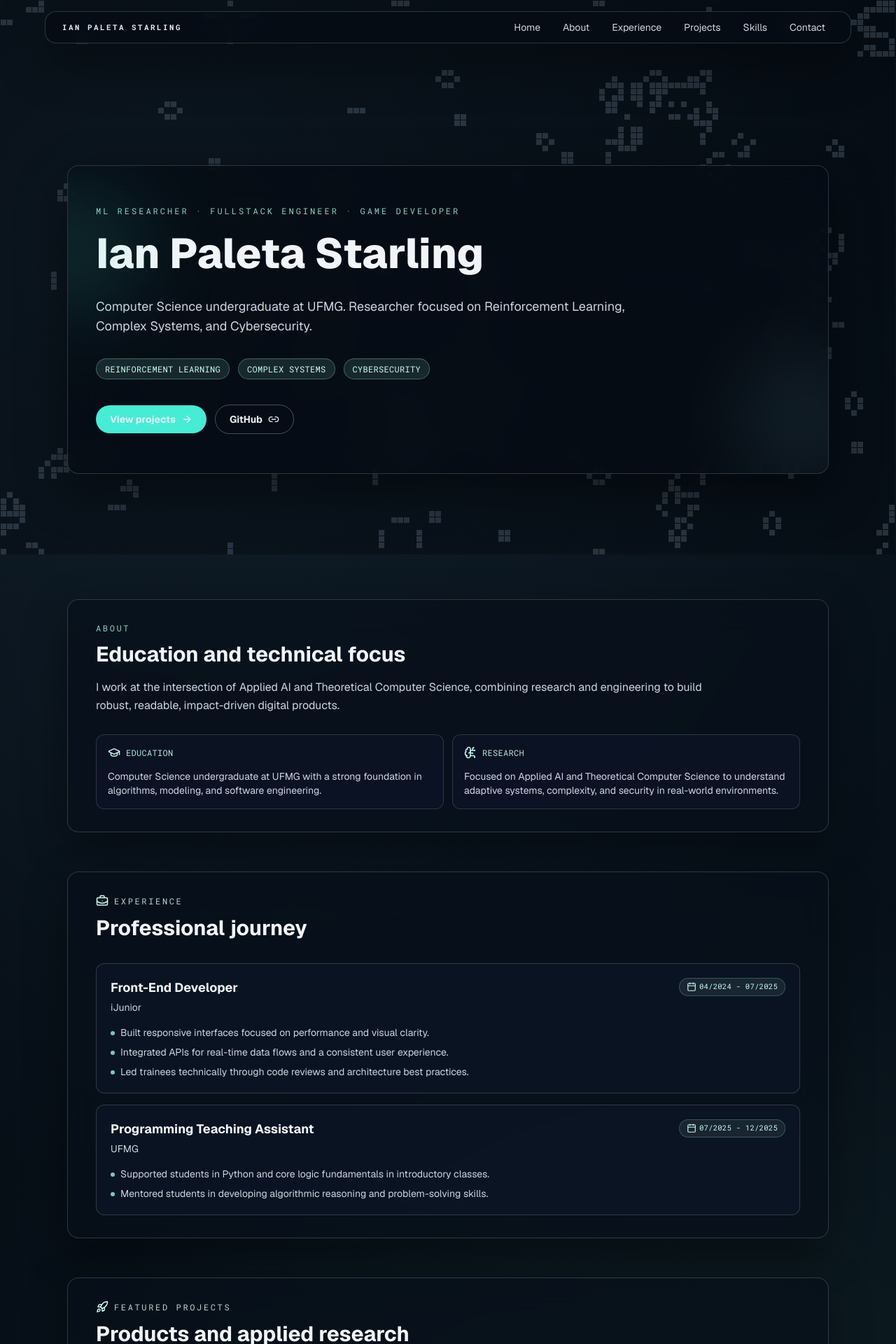
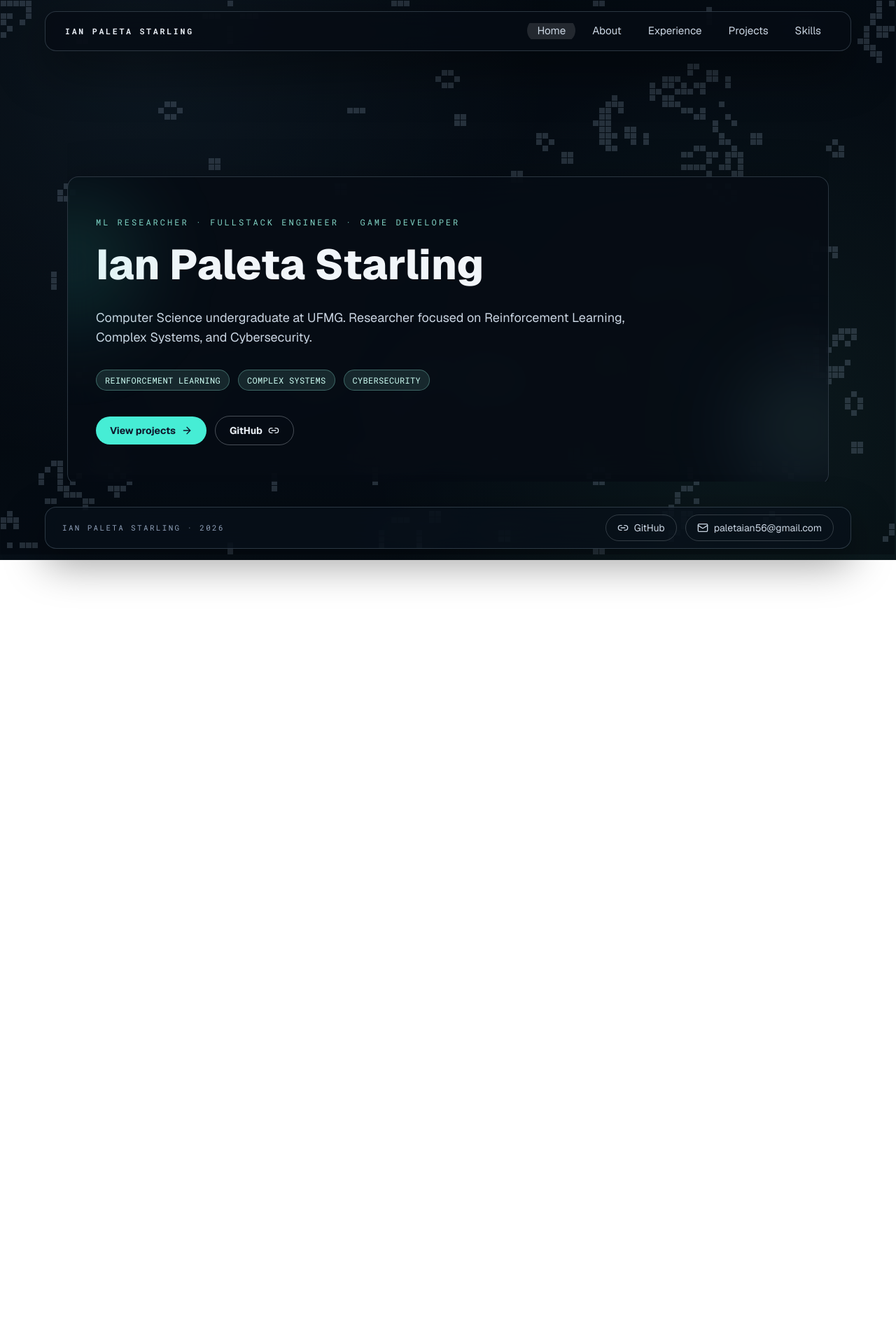
Before and after one commit to pl1an/portfolio, a React (Vite) app: page / in a window 1280 px wide. Shown: the top 1920 px of the page at 70% size. After the commit the page ends 800 px from the top, so only its background shows below. Built offline with nearby package versions, Linux system fonts and the light colour scheme.

Commit message:
feat: lateral scroll section focus

```diff
--- a/src/App.tsx
+++ b/src/App.tsx
@@ -1,3 +1,5 @@
+import { AnimatePresence, motion } from 'framer-motion'
+import { useCallback, useEffect, useRef, useState } from 'react'
 import { AboutSection } from './components/AboutSection'
 import { ExperienceSection } from './components/ExperienceSection'
 import { Footer } from './components/Footer'
@@ -15,28 +17,215 @@ import {
   specialties,
 } from './data/portfolioData'
 
+const SECTION_ORDER = ['#home', '#about', '#experience', '#projects'] as const
+const TRANSITION_LOCK_MS = 860
+
 function App() {
+  const [activeSectionIndex, setActiveSectionIndex] = useState(0)
+  const [direction, setDirection] = useState<1 | -1>(1)
+  const isTransitioningRef = useRef(false)
+  const wheelAccumulatorRef = useRef(0)
+  const touchStartYRef = useRef<number | null>(null)
+  const focusNavItems = navItems.filter((item) => item.href !== '#contact')
+
+  useEffect(() => {
+    const previousOverflow = document.body.style.overflow
+    const previousOverscrollY = document.body.style.overscrollBehaviorY
+
+    document.body.style.overflow = 'hidden'
+    document.body.style.overscrollBehaviorY = 'none'
+
+    return () => {
+      document.body.style.overflow = previousOverflow
+      document.body.style.overscrollBehaviorY = previousOverscrollY
+    }
+  }, [])
+
+  const navigateToSection = useCallback((nextIndex: number) => {
+    const boundedIndex = Math.min(Math.max(nextIndex, 0), SECTION_ORDER.length - 1)
+
+    if (boundedIndex === activeSectionIndex || isTransitioningRef.current) {
+      return
+    }
+
+    isTransitioningRef.current = true
+    setDirection(boundedIndex > activeSectionIndex ? 1 : -1)
+    setActiveSectionIndex(boundedIndex)
+
+    window.setTimeout(() => {
+      isTransitioningRef.current = false
+    }, TRANSITION_LOCK_MS)
+  }, [activeSectionIndex])
+
+  const handleNavigateByHref = useCallback((href: string) => {
+    if (href === '#contact') {
+      return
+    }
+
+    const normalizedHref = href === '#skills' ? '#about' : href
+
+    const index = SECTION_ORDER.indexOf(normalizedHref as (typeof SECTION_ORDER)[number])
+    if (index !== -1) {
+      navigateToSection(index)
+    }
+  }, [navigateToSection])
+
+  const handleWheel: React.WheelEventHandler<HTMLElement> = (event) => {
+    event.preventDefault()
+
+    if (isTransitioningRef.current) {
+      return
+    }
+
+    wheelAccumulatorRef.current += event.deltaY
+
+    if (wheelAccumulatorRef.current > 42) {
+      wheelAccumulatorRef.current = 0
+      navigateToSection(activeSectionIndex + 1)
+    } else if (wheelAccumulatorRef.current < -42) {
+      wheelAccumulatorRef.current = 0
+      navigateToSection(activeSectionIndex - 1)
+    }
+  }
+
+  const handleTouchStart: React.TouchEventHandler<HTMLElement> = (event) => {
+    touchStartYRef.current = event.touches[0]?.clientY ?? null
+  }
+
+  const handleTouchEnd: React.TouchEventHandler<HTMLElement> = (event) => {
+    if (isTransitioningRef.current || touchStartYRef.current == null) {
+      return
+    }
+
+    const touchEndY = event.changedTouches[0]?.clientY
+    if (typeof touchEndY !== 'number') {
+      return
+    }
+
+    const deltaY = touchStartYRef.current - touchEndY
+    touchStartYRef.current = null
+
+    if (Math.abs(deltaY) < 45) {
+      return
+    }
+
+    if (deltaY > 0) {
+      navigateToSection(activeSectionIndex + 1)
+    } else {
+      navigateToSection(activeSectionIndex - 1)
+    }
+  }
+
+  useEffect(() => {
+    const onKeyDown = (event: KeyboardEvent) => {
+      if (isTransitioningRef.current) {
+        return
+      }
+
+      if (event.key === 'ArrowDown' || event.key === 'PageDown' || event.key === ' ') {
+        event.preventDefault()
+        navigateToSection(activeSectionIndex + 1)
+      }
+
+      if (event.key === 'ArrowUp' || event.key === 'PageUp') {
+        event.preventDefault()
+        navigateToSection(activeSectionIndex - 1)
+      }
+    }
+
+    window.addEventListener('keydown', onKeyDown)
+    return () => {
+      window.removeEventListener('keydown', onKeyDown)
+    }
+  }, [activeSectionIndex, navigateToSection])
+
+  const currentSection = [
+    {
+      id: 'home',
+      content: (
+        <HeroSection
+          name={profile.name}
+          bio={profile.bio}
+          github={profile.github}
+          specialties={specialties}
+          onViewProjects={() => handleNavigateByHref('#projects')}
+        />
+      ),
+    },
+    {
+      id: 'about',
+      content: (
+        <div className="hide-scrollbar h-full overflow-y-auto pr-1">
+          <div className="flex flex-col gap-6">
+            <AboutSection about={profile.about} sectionClassName="pt-0" />
+            <SkillsSection skills={skills} sectionClassName="pt-0" />
+          </div>
+        </div>
+      ),
+    },
+    {
+      id: 'experience',
+      content: <ExperienceSection experiences={experiences} />,
+    },
+    {
+      id: 'projects',
+      content: <ProjectsSection projects={projects} />,
+    },
+  ][activeSectionIndex]
+
   return (
-    <div className="relative isolate">
+    <div className="relative isolate h-[100svh] overflow-hidden">
       <GameOfLifeBackground />
 
-      <div className="relative z-10">
-        <Header navItems={navItems} name={profile.name} />
+      <div className="relative z-10 h-full">
+        <Header
+          navItems={focusNavItems}
+          name={profile.name}
+          activeHref={SECTION_ORDER[activeSectionIndex]}
+          activeAliasHrefs={SECTION_ORDER[activeSectionIndex] === '#about' ? ['#skills'] : undefined}
+          onNavigate={handleNavigateByHref}
+        />
 
-        <main className="mx-auto w-full max-w-6xl px-4 pt-28 sm:px-6 lg:px-8">
-          <HeroSection
-            name={profile.name}
-            bio={profile.bio}
-            github={profile.github}
-            specialties={specialties}
-          />
-          <AboutSection about={profile.about} />
-          <ExperienceSection experiences={experiences} />
-          <ProjectsSection projects={projects} />
-          <SkillsSection skills={skills} />
+        <main
+          onWheel={handleWheel}
+          onTouchStart={handleTouchStart}
+          onTouchEnd={handleTouchEnd}
+          className="mx-auto h-full w-full max-w-6xl overflow-hidden px-4 pb-28 pt-32 sm:px-6 lg:px-8"
+        >
+          <div className="relative h-full w-full overflow-hidden">
+            <AnimatePresence initial={false} custom={direction} mode="sync">
+              <motion.div
+                key={currentSection.id}
+                custom={direction}
+                variants={{
+                  enter: (currentDirection: 1 | -1) => ({
+                    x: currentDirection > 0 ? '115%' : '-115%',
+                  }),
+                  center: {
+                    x: 0,
+                  },
+                  exit: (currentDirection: 1 | -1) => ({
+                    x: currentDirection > 0 ? '-115%' : '115%',
+                  }),
+                }}
+                initial="enter"
+                animate="center"
+                exit="exit"
+                transition={{
+                  duration: 0.82,
+                  ease: [0.22, 1, 0.36, 1],
+                }}
+                className="absolute inset-0 h-full w-full will-change-transform"
+              >
+                {currentSection.content}
+              </motion.div>
+            </AnimatePresence>
+          </div>
         </main>
 
-        <Footer github={profile.github} email={profile.email} />
+        <div className="fixed inset-x-0 bottom-4 z-20 px-4 sm:px-6 lg:px-8">
+          <Footer github={profile.github} email={profile.email} docked />
+        </div>
       </div>
     </div>
   )
--- a/src/components/AboutSection.tsx
+++ b/src/components/AboutSection.tsx
@@ -3,17 +3,18 @@ import { BrainCircuit, GraduationCap } from 'lucide-react'
 
 type AboutSectionProps = {
   about: string
+  sectionClassName?: string
 }
 
-export function AboutSection({ about }: AboutSectionProps) {
+export function AboutSection({ about, sectionClassName = 'pt-14' }: AboutSectionProps) {
   return (
     <motion.section
       id="about"
-      initial={{ opacity: 0, y: 32 }}
-      whileInView={{ opacity: 1, y: 0 }}
+      initial={{ y: 32 }}
+      whileInView={{ y: 0 }}
       viewport={{ once: true, amount: 0.25 }}
       transition={{ duration: 0.55, ease: 'easeOut' }}
-      className="pt-14"
+      className={sectionClassName}
     >
       <div className="glass-card px-6 py-8 sm:px-10">
         <p className="mono-label text-xs uppercase tracking-[0.22em] text-teal-200/85">About</p>
--- a/src/components/ExperienceSection.tsx
+++ b/src/components/ExperienceSection.tsx
@@ -10,8 +10,8 @@ export function ExperienceSection({ experiences }: ExperienceSectionProps) {
   return (
     <motion.section
       id="experience"
-      initial={{ opacity: 0, y: 30 }}
-      whileInView={{ opacity: 1, y: 0 }}
+      initial={{ y: 30 }}
+      whileInView={{ y: 0 }}
       viewport={{ once: true, amount: 0.2 }}
       transition={{ duration: 0.55, ease: 'easeOut' }}
       className="pt-14"
@@ -28,8 +28,8 @@ export function ExperienceSection({ experiences }: ExperienceSectionProps) {
           {experiences.map((item, index) => (
             <motion.article
               key={`${item.organization}-${item.period}`}
-              initial={{ opacity: 0, x: index % 2 === 0 ? -20 : 20 }}
-              whileInView={{ opacity: 1, x: 0 }}
+              initial={{ x: index % 2 === 0 ? -20 : 20 }}
+              whileInView={{ x: 0 }}
               viewport={{ once: true, amount: 0.45 }}
               transition={{ duration: 0.45, delay: index * 0.08, ease: 'easeOut' }}
               className="rounded-xl border border-slate-200/18 bg-slate-900/52 p-5"
--- a/src/components/Footer.tsx
+++ b/src/components/Footer.tsx
@@ -4,19 +4,23 @@ import { Link2, Mail } from 'lucide-react'
 type FooterProps = {
   github: string
   email: string
+  docked?: boolean
 }
 
-export function Footer({ github, email }: FooterProps) {
+export function Footer({ github, email, docked = false }: FooterProps) {
   return (
     <motion.footer
       id="contact"
-      initial={{ opacity: 0, y: 18 }}
-      whileInView={{ opacity: 1, y: 0 }}
-      viewport={{ once: true, amount: 0.5 }}
+      initial={docked ? { opacity: 1, y: 0 } : { opacity: 0, y: 18 }}
+      animate={{ opacity: 1, y: 0 }}
       transition={{ duration: 0.5, ease: 'easeOut' }}
-      className="pb-14 pt-12"
+      className={docked ? 'w-full' : 'pb-14 pt-12'}
     >
-      <div className="glass-card mx-auto flex max-w-6xl flex-col items-center justify-between gap-5 px-6 py-6 text-slate-300 sm:flex-row sm:px-8">
+      <div
+        className={`glass-card mx-auto flex max-w-6xl flex-col items-center justify-between text-slate-300 sm:flex-row ${
+          docked ? 'gap-2 px-4 py-2.5 sm:px-6' : 'gap-5 px-6 py-6 sm:px-8'
+        }`}
+      >
         <p className="mono-label text-[0.68rem] uppercase tracking-[0.22em] text-slate-400">
           Ian Paleta Starling · {new Date().getFullYear()}
         </p>
--- a/src/components/Header.tsx
+++ b/src/components/Header.tsx
@@ -4,34 +4,53 @@ import type { NavItem } from '../data/portfolioData'
 type HeaderProps = {
   navItems: NavItem[]
   name: string
+  activeHref: string
+  activeAliasHrefs?: string[]
+  onNavigate: (href: string) => void
 }
 
-export function Header({ navItems, name }: HeaderProps) {
+export function Header({ navItems, name, activeHref, activeAliasHrefs, onNavigate }: HeaderProps) {
   return (
-    <header className="fixed inset-x-0 top-4 z-30 px-4 sm:px-6">
+    <header className="fixed inset-x-0 top-4 z-30 px-4 sm:px-6 lg:px-8">
       <motion.div
         initial={{ opacity: 0, y: -18 }}
         animate={{ opacity: 1, y: 0 }}
         transition={{ duration: 0.55, ease: 'easeOut' }}
-        className="glass-card-strong mx-auto flex w-full max-w-6xl items-center justify-between gap-4 px-4 py-3 sm:px-6"
+        className="glass-card-strong mx-auto flex w-full max-w-6xl items-center justify-between gap-5 px-5 py-4 sm:px-7"
       >
         <a
           href="#home"
-          className="mono-label text-[0.67rem] font-semibold uppercase tracking-[0.24em] text-teal-200/90"
+          onClick={(event) => {
+            event.preventDefault()
+            onNavigate('#home')
+          }}
+          className="mono-label text-[0.72rem] font-semibold uppercase tracking-[0.24em] text-teal-200/90"
         >
           {name}
         </a>
 
         <nav aria-label="Main navigation" className="overflow-x-auto">
-          <ul className="flex min-w-max items-center gap-1.5 text-sm text-slate-300 sm:gap-2">
+          <ul className="flex min-w-max items-center gap-2 text-[0.95rem] text-slate-300 sm:gap-2.5">
             {navItems.map((item) => (
               <li key={item.href}>
+                {(() => {
+                  const isActive = activeHref === item.href || activeAliasHrefs?.includes(item.href)
+
+                  return (
                 <a
                   href={item.href}
-                  className="rounded-full px-3 py-1.5 transition hover:bg-white/10 hover:text-white"
+                  onClick={(event) => {
+                    event.preventDefault()
+                    onNavigate(item.href)
+                  }}
+                  className={`rounded-full px-3.5 py-2 transition hover:bg-white/10 hover:text-white ${
+                    isActive ? 'bg-white/12 text-white' : ''
+                  }`}
                 >
                   {item.label}
                 </a>
+                  )
+                })()}
               </li>
             ))}
           </ul>
--- a/src/components/HeroSection.tsx
+++ b/src/components/HeroSection.tsx
@@ -6,16 +6,17 @@ type HeroSectionProps = {
   bio: string
   github: string
   specialties: string[]
+  onViewProjects: () => void
 }
 
 const easeCurve = [0.22, 1, 0.36, 1] as const
 
-export function HeroSection({ name, bio, github, specialties }: HeroSectionProps) {
+export function HeroSection({ name, bio, github, specialties, onViewProjects }: HeroSectionProps) {
   return (
     <motion.section
       id="home"
-      initial={{ opacity: 0, y: 30 }}
-      animate={{ opacity: 1, y: 0 }}
+      initial={{ y: 30 }}
+      animate={{ y: 0 }}
       transition={{ duration: 0.65, ease: easeCurve }}
       className="relative flex min-h-[86svh] flex-col justify-center"
     >
@@ -24,8 +25,8 @@ export function HeroSection({ name, bio, github, specialties }: HeroSectionProps
         <div className="pointer-events-none absolute -right-12 bottom-0 h-40 w-40 rounded-full bg-cyan-200/12 blur-3xl" />
 
         <motion.p
-          initial={{ opacity: 0, y: 20 }}
-          animate={{ opacity: 1, y: 0 }}
+          initial={{ y: 20 }}
+          animate={{ y: 0 }}
           transition={{ duration: 0.45, delay: 0.12, ease: easeCurve }}
           className="mono-label text-xs uppercase tracking-[0.25em] text-teal-200/85"
         >
@@ -33,8 +34,8 @@ export function HeroSection({ name, bio, github, specialties }: HeroSectionProps
         </motion.p>
 
         <motion.h1
-          initial={{ opacity: 0, y: 20 }}
-          animate={{ opacity: 1, y: 0 }}
+          initial={{ y: 20 }}
+          animate={{ y: 0 }}
           transition={{ duration: 0.45, delay: 0.2, ease: easeCurve }}
           className="mt-4 text-4xl font-extrabold leading-tight text-slate-100 sm:text-6xl"
         >
@@ -42,8 +43,8 @@ export function HeroSection({ name, bio, github, specialties }: HeroSectionProps
         </motion.h1>
 
         <motion.p
-          initial={{ opacity: 0, y: 20 }}
-          animate={{ opacity: 1, y: 0 }}
+          initial={{ y: 20 }}
+          animate={{ y: 0 }}
           transition={{ duration: 0.45, delay: 0.28, ease: easeCurve }}
           className="mt-6 max-w-3xl text-base text-slate-300 sm:text-lg"
         >
@@ -51,8 +52,8 @@ export function HeroSection({ name, bio, github, specialties }: HeroSectionProps
         </motion.p>
 
         <motion.div
-          initial={{ opacity: 0, y: 20 }}
-          animate={{ opacity: 1, y: 0 }}
+          initial={{ y: 20 }}
+          animate={{ y: 0 }}
           transition={{ duration: 0.45, delay: 0.36, ease: easeCurve }}
           className="mt-8 flex flex-wrap gap-3"
         >
@@ -67,18 +68,19 @@ export function HeroSection({ name, bio, github, specialties }: HeroSectionProps
         </motion.div>
 
         <motion.div
-          initial={{ opacity: 0, y: 20 }}
-          animate={{ opacity: 1, y: 0 }}
+          initial={{ y: 20 }}
+          animate={{ y: 0 }}
           transition={{ duration: 0.45, delay: 0.44, ease: easeCurve }}
           className="mt-9 flex flex-wrap items-center gap-3"
         >
-          <a
-            href="#projects"
+          <button
+            type="button"
+            onClick={onViewProjects}
             className="inline-flex items-center gap-2 rounded-full bg-teal-300 px-5 py-2.5 text-sm font-semibold text-slate-900 transition hover:bg-teal-200"
           >
             View projects
             <ArrowRight size={16} />
-          </a>
+          </button>
           <a
             href={github}
             target="_blank"
--- a/src/components/ProjectsSection.tsx
+++ b/src/components/ProjectsSection.tsx
@@ -36,13 +36,13 @@ export function ProjectsSection({ projects }: ProjectsSectionProps) {
       const deltaSeconds = Math.min((time - previousTime) / 1000, MAX_DELTA_SECONDS)
       previousTime = time
 
-    if (document.hidden) {
+      if (document.hidden) {
         previousTime = time
         frameId = requestAnimationFrame(animate)
         return
-    }
+      }
 
-    if (!isAutoScrollPausedRef.current) {
+      if (!isAutoScrollPausedRef.current) {
         const loopWidth = container.scrollWidth / 2
 
         if (loopWidth > 0) {
@@ -67,8 +67,8 @@ export function ProjectsSection({ projects }: ProjectsSectionProps) {
   return (
     <motion.section
       id="projects"
-      initial={{ opacity: 0, y: 28 }}
-      whileInView={{ opacity: 1, y: 0 }}
+      initial={{ y: 28 }}
+      whileInView={{ y: 0 }}
       viewport={{ once: true, amount: 0.15 }}
       transition={{ duration: 0.6, ease: 'easeOut' }}
       className="pt-14"
@@ -83,9 +83,7 @@ export function ProjectsSection({ projects }: ProjectsSectionProps) {
 
         <div
           ref={scrollContainerRef}
-          onPointerLeave={resumeAutoScroll}
-          onPointerEnter={pauseAutoScroll}
-          className="hide-scrollbar mt-8 overflow-x-auto pb-2 pt-3"
+          className="hide-scrollbar mt-8 w-full max-w-full overflow-x-auto pb-2 pt-3"
         >
           <div className="grid w-max min-w-full auto-cols-[minmax(280px,360px)] grid-flow-col grid-rows-2 gap-4 pr-1 overflow-visible">
             {renderedProjects.map((project, index) => (
@@ -96,12 +94,14 @@ export function ProjectsSection({ projects }: ProjectsSectionProps) {
                   target="_blank"
                   rel="noreferrer"
                   aria-label={`Open ${project.title} repository`}
-                  initial={{ opacity: 0, y: 26 }}
-                  whileInView={{ opacity: 1, y: 0 }}
+                  initial={{ y: 26 }}
+                  whileInView={{ y: 0 }}
                   viewport={{ once: true, amount: 0.35 }}
                   transition={{ duration: 0.46, delay: index * 0.06, ease: 'easeOut' }}
                   whileHover={{ y: -6, scale: 1.01 }}
-                  className="group relative overflow-visible rounded-2xl border border-slate-200/20 bg-slate-900/58 p-5 pb-14 backdrop-blur-md"
+                  onPointerEnter={pauseAutoScroll}
+                  onPointerLeave={resumeAutoScroll}
+                  className="group relative overflow-hidden rounded-2xl border border-slate-200/20 bg-slate-900/58 p-5 pb-14 backdrop-blur-md"
                 >
                   <div className="pointer-events-none absolute -right-10 -top-10 h-28 w-28 rounded-full bg-teal-300/12 blur-2xl transition group-hover:bg-teal-200/20" />
 
@@ -127,11 +127,13 @@ export function ProjectsSection({ projects }: ProjectsSectionProps) {
               ) : (
                 <motion.article
                   key={`${project.title}-${index}`}
-                  initial={{ opacity: 0, y: 26 }}
-                  whileInView={{ opacity: 1, y: 0 }}
+                  initial={{ y: 26 }}
+                  whileInView={{ y: 0 }}
                   viewport={{ once: true, amount: 0.35 }}
                   transition={{ duration: 0.46, delay: index * 0.06, ease: 'easeOut' }}
                   whileHover={{ y: -6, scale: 1.01 }}
+                  onPointerEnter={pauseAutoScroll}
+                  onPointerLeave={resumeAutoScroll}
                   className="group relative overflow-hidden rounded-2xl border border-slate-200/20 bg-slate-900/58 p-5 pb-14 backdrop-blur-md"
                 >
                   <div className="pointer-events-none absolute -right-10 -top-10 h-28 w-28 rounded-full bg-teal-300/12 blur-2xl transition group-hover:bg-teal-200/20" />
--- a/src/components/SkillsSection.tsx
+++ b/src/components/SkillsSection.tsx
@@ -13,6 +13,7 @@ import type { SkillItem } from '../data/portfolioData'
 
 type SkillsSectionProps = {
   skills: SkillItem[]
+  sectionClassName?: string
 }
 
 const iconMap: Record<SkillItem['key'], LucideIcon> = {
@@ -25,15 +26,15 @@ const iconMap: Record<SkillItem['key'], LucideIcon> = {
   git: FolderGit2,
 }
 
-export function SkillsSection({ skills }: SkillsSectionProps) {
+export function SkillsSection({ skills, sectionClassName = 'pt-14' }: SkillsSectionProps) {
   return (
     <motion.section
       id="skills"
-      initial={{ opacity: 0, y: 28 }}
-      whileInView={{ opacity: 1, y: 0 }}
+      initial={{ y: 28 }}
+      whileInView={{ y: 0 }}
       viewport={{ once: true, amount: 0.2 }}
       transition={{ duration: 0.55, ease: 'easeOut' }}
-      className="pt-14"
+      className={sectionClassName}
     >
       <div className="glass-card px-6 py-8 sm:px-10">
         <p className="mono-label text-xs uppercase tracking-[0.22em] text-teal-100/85">Skills</p>
@@ -46,8 +47,8 @@ export function SkillsSection({ skills }: SkillsSectionProps) {
             return (
               <motion.div
                 key={skill.key}
-                initial={{ opacity: 0, scale: 0.94 }}
-                whileInView={{ opacity: 1, scale: 1 }}
+                initial={{ scale: 0.94 }}
+                whileInView={{ scale: 1 }}
                 viewport={{ once: true, amount: 0.45 }}
                 transition={{ duration: 0.34, delay: index * 0.05, ease: 'easeOut' }}
                 whileHover={{ y: -4 }}
```
